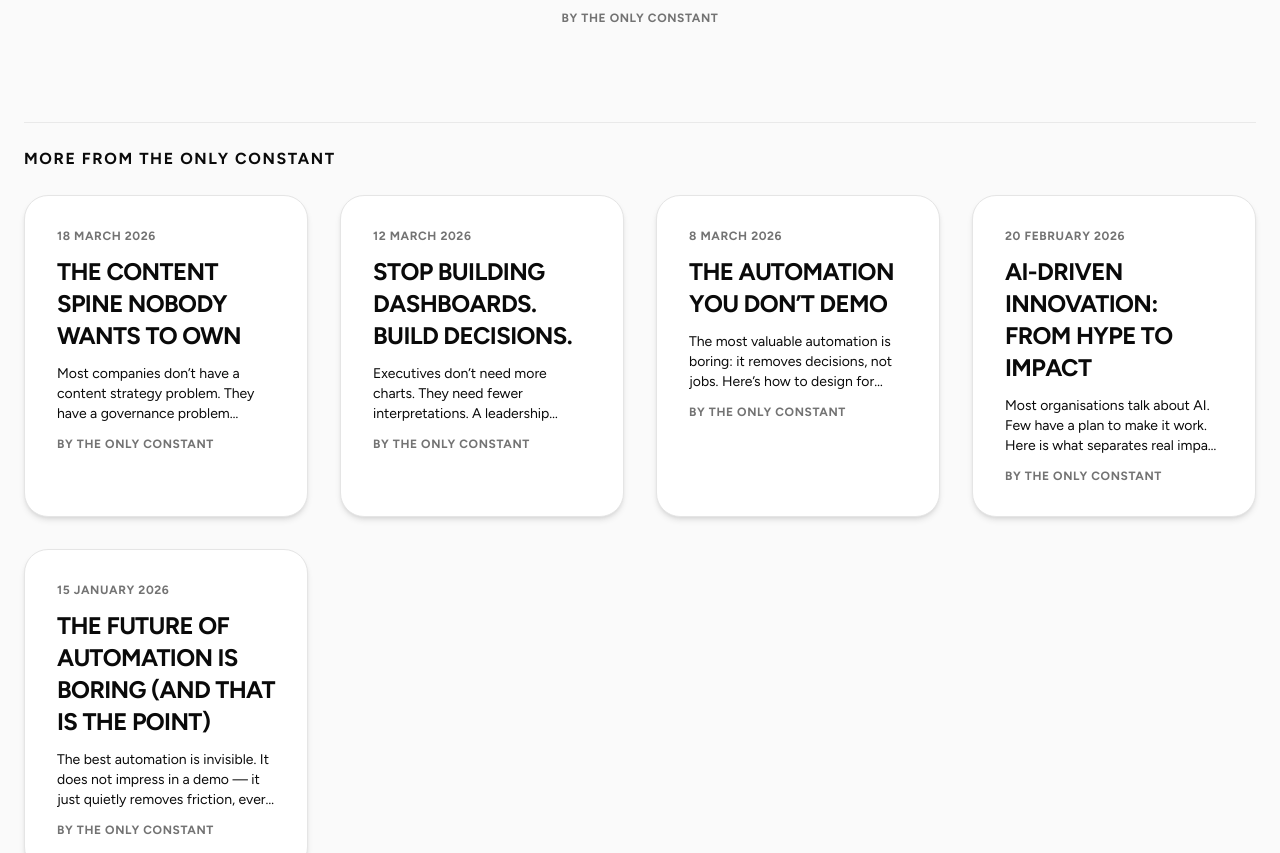
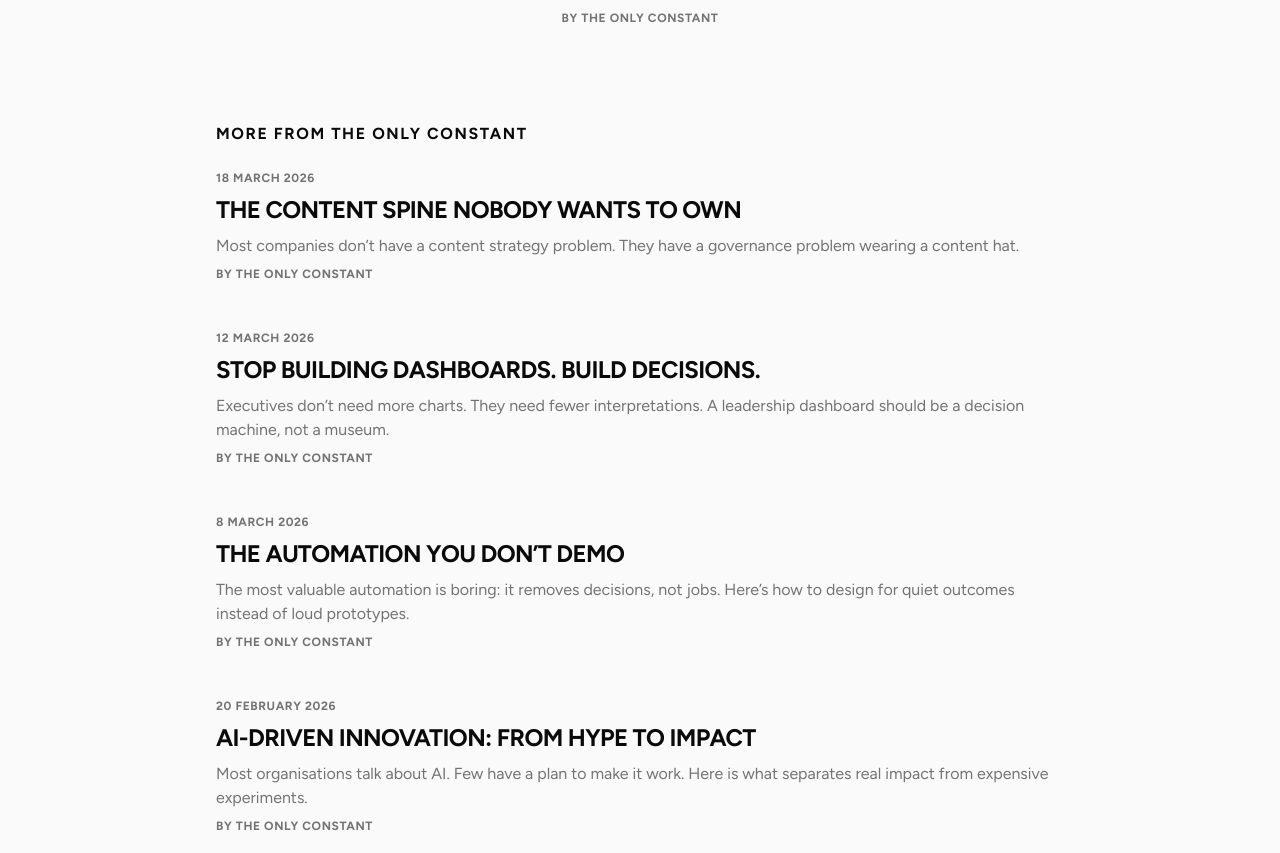
Before and after one commit to jaap-paaj/toc-website, a Next.js app: page /blog in a window 1280 px wide. Shown: the part 920-1773 px from the top of the page. Built offline with nearby package versions, Linux system fonts and the light colour scheme; no server answers.

Commit message:
feat(blog): refine blog layout and add editorial content

```diff
--- a/src/app/_components/blog/modules/BlogGridModule.tsx
+++ b/src/app/_components/blog/modules/BlogGridModule.tsx
@@ -22,22 +22,17 @@ export function BlogGridSection({ posts }: BlogGridSectionProps) {
     if (posts.length === 0) return null;
 
     return (
-        <div className={cn("container mx-auto flex flex-col", spacing.stackLg)}>
-            <div className="border-t border-border/80" />
+        <div className={cn("max-w-4xl mx-auto w-full px-6 flex flex-col", spacing.stackLg)}>
             <span className={typography.variants.meta.eyebrow}>
                 More from The Only Constant
             </span>
 
-            <div className={cn("grid grid-cols-1 md:grid-cols-2 lg:grid-cols-4 gap-6 lg:gap-8")}>
+            <div className={cn("flex flex-col", spacing.sectionStack.gap.s)}>
                 {posts.map((post) => (
                     <Link
                         key={post.slug}
                         href={`/blog/${post.slug}`}
-                        className={cn(
-                            spacing.stackSm,
-                            "group border border-border rounded-surface bg-card shadow-surface hover:border-primary hover:shadow-card-hover transition-all",
-                            spacing.component.contentCard
-                        )}
+                        className={cn(spacing.stackXs, "group")}
                     >
                         {/* Date */}
                         <time
@@ -60,7 +55,7 @@ export function BlogGridSection({ posts }: BlogGridSectionProps) {
                         </Heading>
 
                         {/* Intro */}
-                        <Text size="sm" className="line-clamp-3">
+                        <Text size="md" className="text-muted-foreground line-clamp-3">
                             {post.intro}
                         </Text>
 
```
